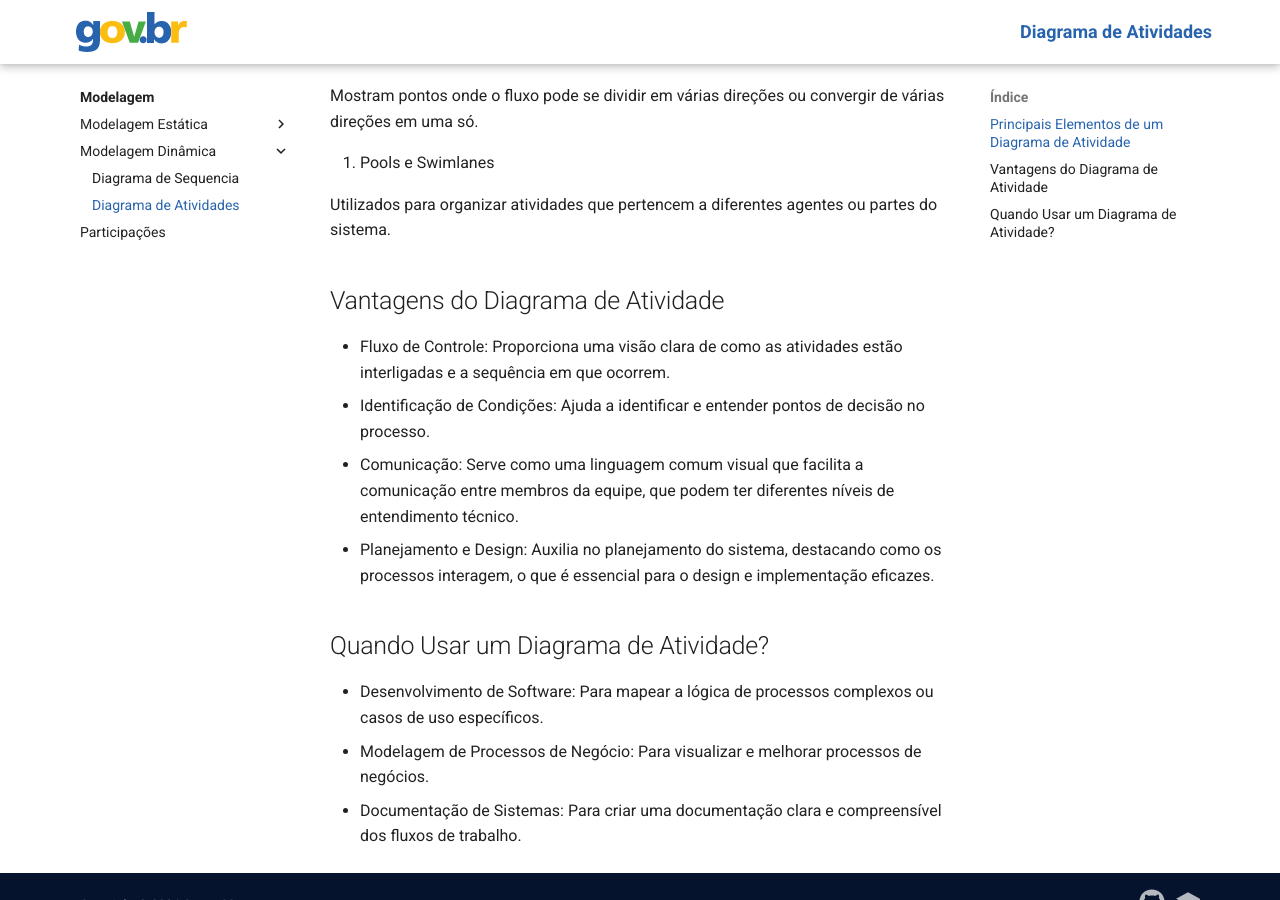
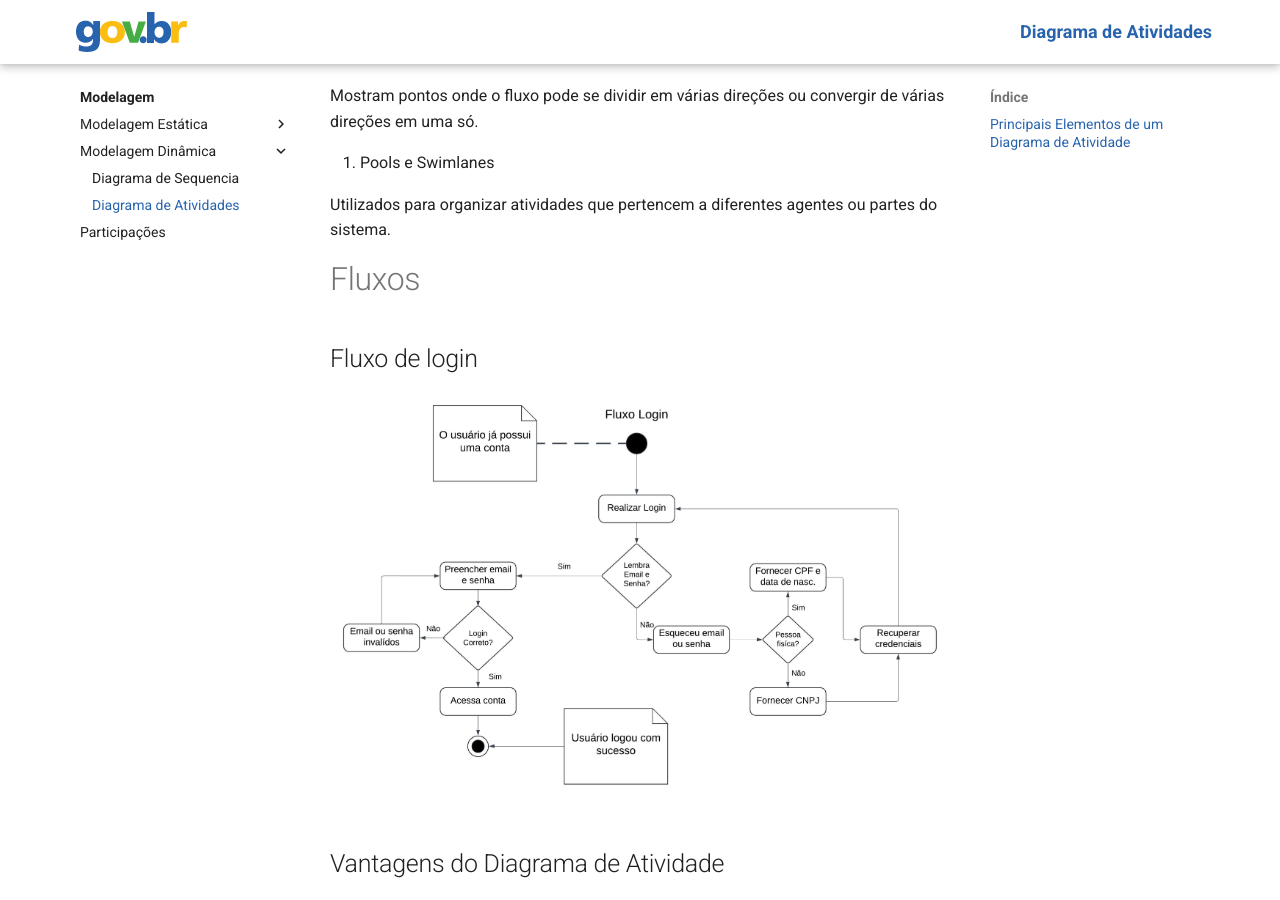
Before and after one commit to UnBArqDsw2024-1/2024.1_G3_My_gov, an MkDocs documentation site: the page built from docs/Modelagem/ModelagemDinamica/DiagramaDeAtividades.md, in a window 1280 px wide and 900 px high, scrolled down 781 px. Built offline with MkDocs 1.6.1 and Material for MkDocs 9.7.7, drawn with Linux system fonts in a browser that asks for light colours.

Commit message:
feat: adicionado fluxo de login ao diagrama de atividades

```diff
--- a/docs/Modelagem/ModelagemDinamica/DiagramaDeAtividades.md
+++ b/docs/Modelagem/ModelagemDinamica/DiagramaDeAtividades.md
@@ -28,6 +28,12 @@ Mostram pontos onde o fluxo pode se dividir em várias direções ou convergir d
 
 Utilizados para organizar atividades que pertencem a diferentes agentes ou partes do sistema.
 
+# Fluxos
+
+## Fluxo de login
+
+![Alt text](../../../../Assets/DiagramaAtividades/login.jpeg)
+
 ## Vantagens do Diagrama de Atividade
 
 - Fluxo de Controle: Proporciona uma visão clara de como as atividades estão interligadas e a sequência em que ocorrem.
```
Also changed, not shown: docs/Assets/DiagramaAtividades/login.jpeg (added).
